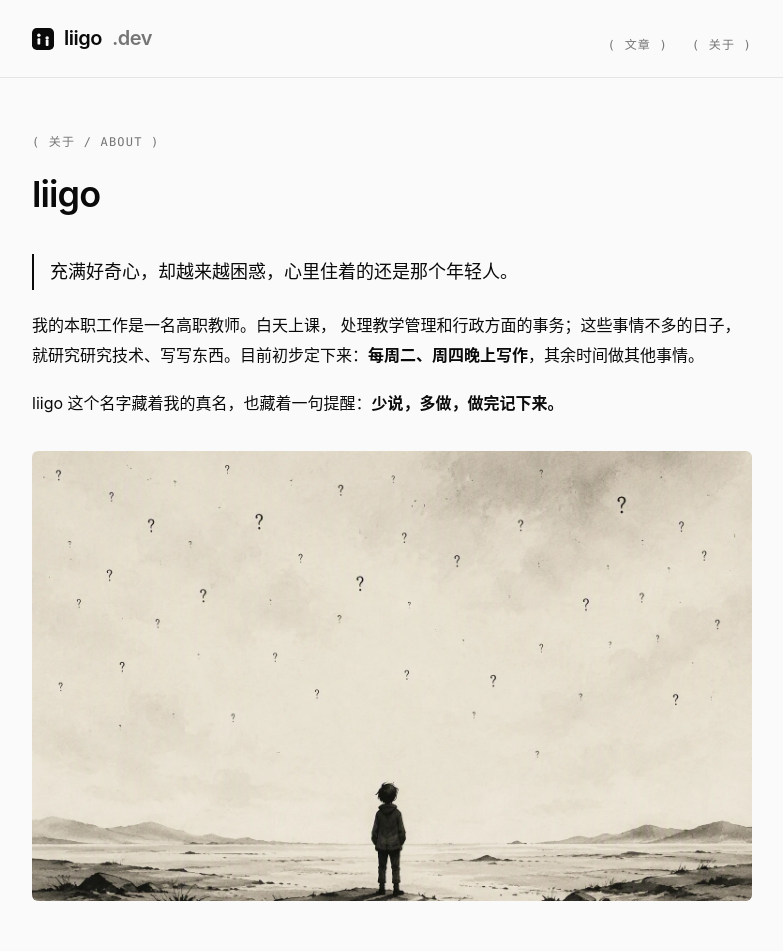
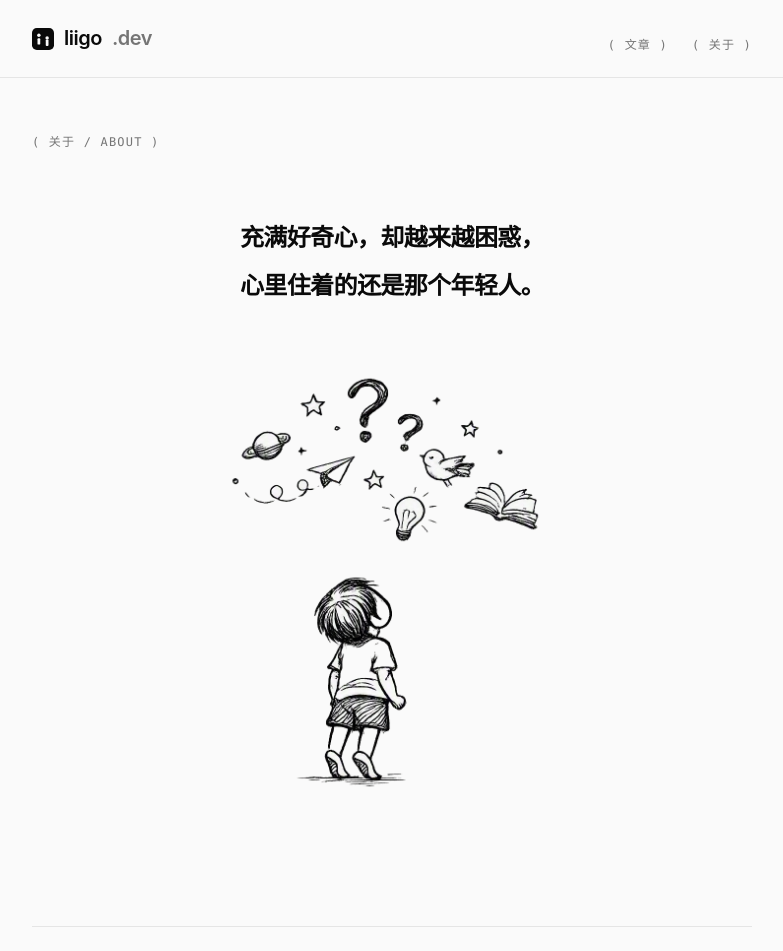
Before and after one commit to glfruit/liigo-blog, a Next.js app: page /about in a window 1280 px wide. Shown: the top 951 px of the page, without its empty margins (248-1031 px from the left). Built offline with nearby package versions, Linux system fonts and the light colour scheme.

Commit message:
about: 极简化为签名句 + 手绘插画（透明底融入纸色）

```diff
--- a/app/about/page.tsx
+++ b/app/about/page.tsx
@@ -11,37 +11,19 @@ export default function AboutPage() {
       <p className="font-mono text-xs uppercase tracking-widest text-ink-3">
         ( 关于 / About )
       </p>
-      <h1 className="font-display mt-6 text-4xl font-semibold tracking-tight">
-        liigo
-      </h1>
 
-      <div className="prose-liigo mt-10">
-        <p className="border-l-2 border-ink pl-4 text-lg leading-loose">
-          充满好奇心，却越来越困惑，心里住着的还是那个年轻人。
+      <div className="mt-16 flex flex-col items-center text-center">
+        <p className="font-display max-w-md text-xl leading-loose font-semibold tracking-tight sm:text-2xl">
+          充满好奇心，却越来越困惑，
+          <br />
+          心里住着的还是那个年轻人。
         </p>
-        <p>
-          我的本职工作是一名高职教师。白天上课，
-          处理教学管理和行政方面的事务；这些事情不多的日子，
-          就研究研究技术、写写东西。目前初步定下来：
-          <strong>每周二、周四晚上写作</strong>，其余时间做其他事情。
-        </p>
-        <p>
-          liigo 这个名字藏着我的真名，也藏着一句提醒：
-          <strong>少说，多做，做完记下来。</strong>
-        </p>
-        <figure className="mt-8">
-          {/* eslint-disable-next-line @next/next/no-img-element */}
-          <img
-            src="/images/about-curiosity.webp"
-            alt="一个孩子模样的人站在空旷的原野上，仰望布满问号的天空"
-            className="w-full"
-          />
-        </figure>
-        <h2>联系</h2>
-        <p>
-          最快的方式是邮件：<a href="mailto:hi@liigo.dev">hi@liigo.dev</a>。
-          也欢迎通过 RSS 订阅这个博客。
-        </p>
+        {/* eslint-disable-next-line @next/next/no-img-element */}
+        <img
+          src="/images/about-curiosity.png"
+          alt="一个孩子仰望头顶漂浮的问号、星星、纸飞机、小鸟、书本和灯泡"
+          className="mt-12 w-full max-w-sm"
+        />
       </div>
     </div>
   );
```
Also changed, not shown: public/images/about-curiosity.png (added), public/images/about-curiosity.webp (deleted).
